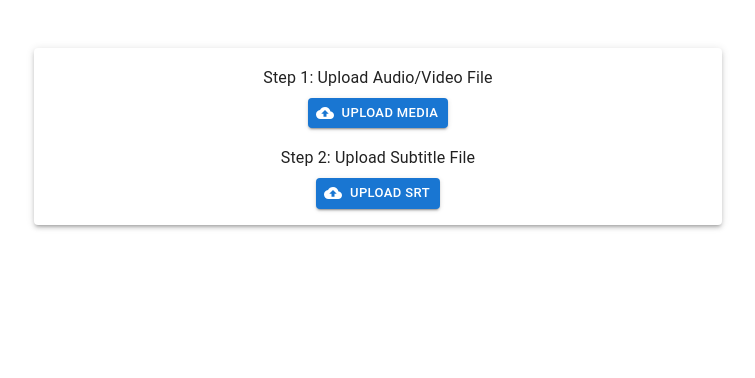
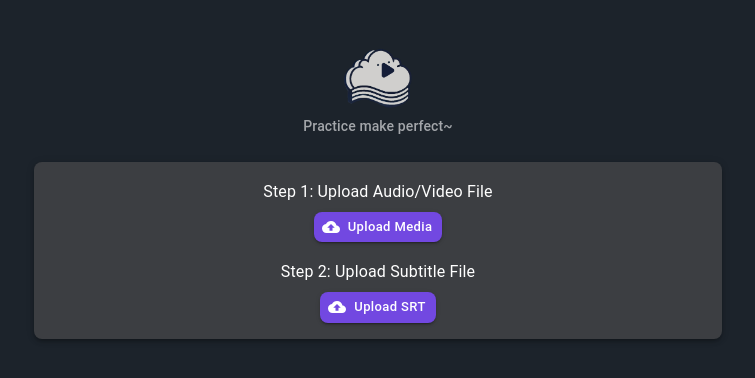
Before and after one commit to Loooffy/ScriptBuddy, a React (Vite) app: page / in a window 1280 px wide. Shown: the top 378 px of the page, without its empty margins (262-1017 px from the left). Built offline with nearby package versions, Linux system fonts and the light colour scheme.

Commit message:
Update UI.

```diff
--- a/src/components/SrtPlayer.css
+++ /dev/null
@@ -1,132 +0,0 @@
-.editor-container {
-  padding: 1rem;
-  width: 100%;
-  margin: 0 auto;
-  max-width: 1200px;
-}
-
-.editor-title {
-  font-size: 1.5rem;
-  margin-bottom: 2rem;
-  text-align: left;
-}
-
-.file-input-group {
-  margin-bottom: 1.5rem;
-  text-align: left;
-}
-
-.file-label {
-  display: block;
-  margin-bottom: 0.5rem;
-}
-
-.file-label span {
-  display: block;
-  margin-bottom: 0.5rem;
-  color: #333;
-  font-weight: bold;
-}
-
-.file-input {
-  margin-bottom: 0.5rem;
-  display: block;
-}
-
-.audio-player {
-  width: 100%;
-  margin-bottom: 1rem;
-}
-
-.srt-container {
-  overflow-y: auto;
-  height: 16rem;
-  border: 1px solid #ccc;
-  padding: 0.5rem;
-  margin-top: 1rem;
-  text-align: left;
-}
-
-.srt-item {
-  padding: 0.75rem;
-  border-bottom: 1px solid #e0e0e0;
-  display: flex;
-  gap: 1rem;
-  align-items: flex-start;
-  margin: 0.5rem 0;
-  border-radius: 4px;
-  background-color: #f8f8f8;
-}
-
-/* Add separate styles for clickable items */
-.srt-item.clickable {
-  cursor: pointer;
-  transition: background-color 0.2s ease;
-}
-
-.srt-item.clickable:hover {
-  background-color: #e8e8e8;
-  transform: translateY(-1px);
-  box-shadow: 0 2px 4px rgba(0,0,0,0.1);
-}
-
-.srt-item.clickable:active {
-  background-color: #e0e0e0;
-  transform: translateY(0);
-}
-
-/* Add style for active block */
-.srt-item.active {
-  background-color: #e3f2fd;
-  border-left: 4px solid #2196f3;
-}
-
-.srt-index {
-  color: #666;
-  min-width: 30px;
-  font-weight: bold;
-  padding-right: 1rem;
-  border-right: 1px solid #e0e0e0;
-}
-
-.srt-content {
-  flex: 1;
-}
-
-.srt-timestamp {
-  color: #888;
-  font-size: 0.9em;
-  margin-bottom: 0.5rem;
-}
-
-.media-player {
-  width: 100%;
-  max-height: 50px;
-  margin: 1rem 0;
-}
-
-/* Control styling */
-video::-webkit-media-controls-timeline,
-audio::-webkit-media-controls-timeline {
-  width: 400px !important;
-}
-
-video::-webkit-media-controls-panel,
-audio::-webkit-media-controls-panel {
-  display: flex !important;
-  padding: 0 10px;
-}
-
-.media-container {
-  width: 100%;
-  overflow-x: auto;
-  margin: 1rem 0;
-}
-
-.srt-text {
-  line-height: 1.4;
-}
-
-.srt-line {
-  margin: 0.25rem 0;
-}
--- a/src/components/SrtPlayer.jsx
+++ b/src/components/SrtPlayer.jsx
@@ -1,5 +1,4 @@
 import React, { useState, useRef } from 'react';
-import './SrtPlayer.css';
 import {
   Box,
   Container,
@@ -9,10 +8,13 @@ import {
   List,
   ListItem,
   ListItemText,
-  Divider
+  Divider,
+  CssBaseline
 } from '@mui/material';
 import CloudUploadIcon from '@mui/icons-material/CloudUpload';
 import { keyframes } from '@mui/system';
+import { ThemeProvider } from '@mui/material/styles';
+import darkTheme from '../theme/darkTheme';
 
 const SrtPlayer = () => {
   const [mediaFile, setMediaFile] = useState(null);
@@ -133,7 +135,30 @@ const SrtPlayer = () => {
   };
 
   return (
+    <ThemeProvider theme={darkTheme}>
+      <CssBaseline />
       <Container maxWidth="lg" sx={{ py: 2 }}>
+        <Box sx={{
+          display: 'flex',
+          flexDirection: 'column',
+          alignItems: 'center',
+          mb: 3
+        }}>
+          <img
+            src="/images/logo.png"
+            alt="Logo"
+            style={{
+              height: '60px',
+              marginBottom: '8px'
+            }}
+          />
+          <Typography
+            variant="subtitle2"
+            color="text.secondary"
+          >
+          Practice make perfect~
+          </Typography>
+        </Box>
         <Box component="div" sx={{ mb: 2 }}>
 
           <Paper elevation={3} sx={{ p: 2, mb: 2 }}>
@@ -287,6 +312,7 @@ const SrtPlayer = () => {
           )}
         </Box>
       </Container>
+    </ThemeProvider>
   );
 };
 
--- /dev/null
+++ b/src/theme/darkTheme.js
@@ -0,0 +1,60 @@
+import { createTheme } from '@mui/material/styles';
+
+const darkTheme = createTheme({
+  palette: {
+    mode: 'dark',
+    primary: {
+      main: '#7248e1',
+      light: '#9373e9',
+    },
+    background: {
+      default: '#1c232b',
+      paper: '#2b2d31',
+    },
+    text: {
+      primary: '#ffffff',
+      secondary: '#a3a6aa',
+    },
+  },
+  components: {
+    MuiCssBaseline: {
+      styleOverrides: {
+        body: {
+          backgroundColor: '#1c232b',
+          minHeight: '100vh',
+        },
+      },
+    },
+    MuiPaper: {
+      styleOverrides: {
+        root: {
+          backgroundColor: '#2b2d31',
+          borderRadius: 8,
+        },
+      },
+    },
+    MuiButton: {
+      styleOverrides: {
+        root: {
+          borderRadius: 8,
+          textTransform: 'none',
+        },
+      },
+    },
+    MuiListItem: {
+      styleOverrides: {
+        root: {
+          '&:hover': {
+            backgroundColor: '#383a40',
+          },
+          '&.Mui-selected': {
+            backgroundColor: '#7248e1',
+            borderLeft: '4px solid #9373e9',
+          },
+        },
+      },
+    },
+  },
+});
+
+export default darkTheme;
```
Also changed, not shown: public/images/logo.png (added). Lines whose indentation alone changed are shown as unchanged.
